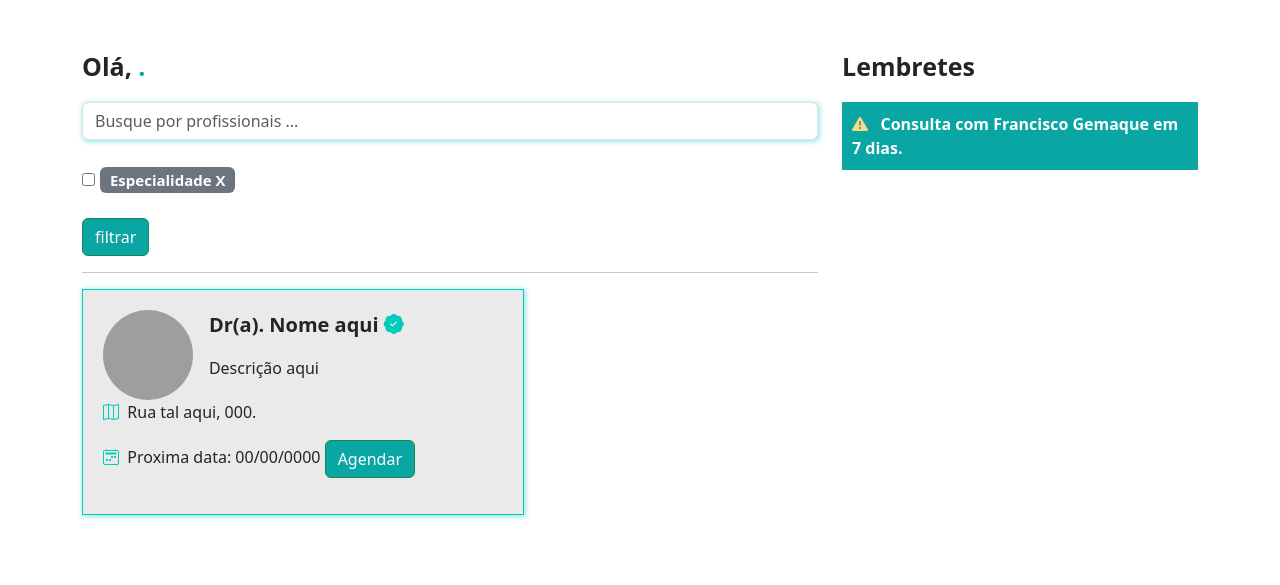
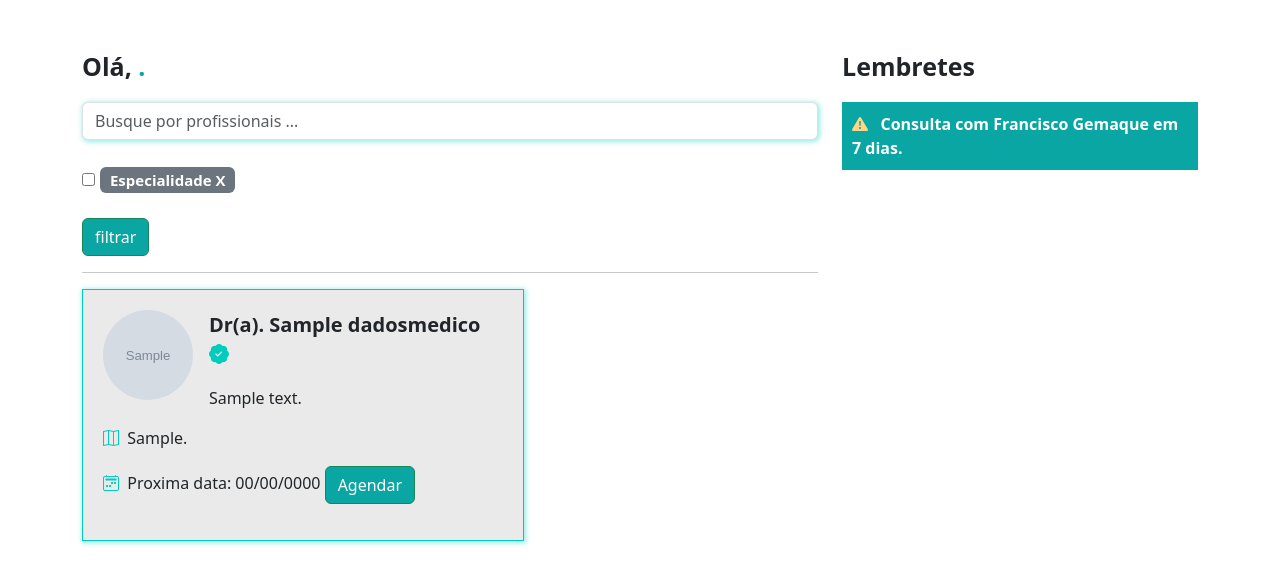
Before and after one commit to gemaquejr/python-medical-center, a Django app: page /patients/home/ in a window 1280 px wide. Shown: the top 585 px of the page. Run offline with Django 5.2, Linux system fonts and the light colour scheme; tables that the repository leaves empty hold one stand-in row (values such as "Sample post"); grey boxes marked "Sample" are stand-in pictures; grey boxes are pictures that could not be loaded.

Commit message:
Preenchendo dinâmicamente a foto, nome e descriçãp na página home.html em patients
Signed-off-by: gemaquejr <gemaquejr@hotmail.com>

```diff
--- a/patients/templates/home.html
+++ b/patients/templates/home.html
@@ -40,28 +40,30 @@
       </form>
       <hr />
       <div class="list-medicos">
+
+        {% for medico in medicos %}
         <div class="card-medicos shadow-main-color">
           <div class="row">
             <div class="col-md-3">
-              <img src="#" class="foto-perfil-card" alt="" />
+              <img src="{{medico.foto.url}}" class="foto-perfil-card" alt="" />
             </div>
             <div class="col-md">
               <p style="font-size: 20px" class="p-bold">
-                Dr(a). Nome aqui
+                Dr(a). {{medico.nome}}
                 <i class="bi bi-patch-check-fill icon-main"></i>
               </p>
-              <p>Descrição aqui</p>
+              <p>{{medico.descricao}}</p>
             </div>
           </div>
-          <p><i class="bi bi-map icon-main"></i>&nbsp&nbspRua tal aqui, 000.</p>
+          <p><i class="bi bi-map icon-main"></i>&nbsp&nbsp{{medico.endereco}}.</p>
           <p>
             <i class="bi bi-calendar2-week icon-main"></i>&nbsp&nbspProxima
             data: 00/00/0000
             <a href="#" class="btn btn-success btn-dark-color">Agendar</a>
           </p>
         </div>
-
         <br />
+      {% endfor %}
       </div>
     </div>
     <div class="col-md-4">
--- a/patients/views.py
+++ b/patients/views.py
@@ -1,7 +1,9 @@
 from django.shortcuts import render
+from doctors.models import DadosMedico
 
 
 # Create your views here.
 def home(request):
     if request.method == "GET":
-        return render(request, 'home.html')
+        medicos = DadosMedico.objects.all()
+        return render(request, 'home.html', {'medicos': medicos})
```
